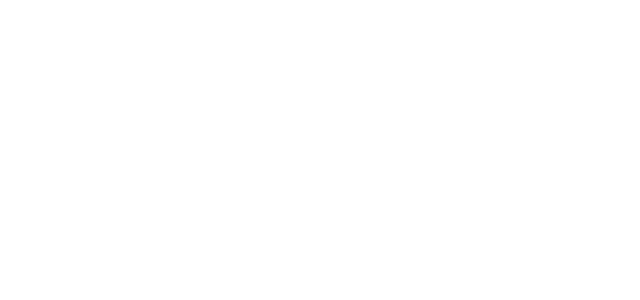
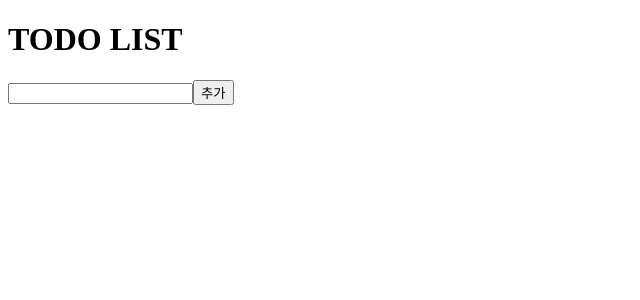
Before and after one commit to wanted-pre-onboarding-team-7/pre-onboarding-8th-1-7, a React (Create React App) app: page /todo in a window 1280 px wide. Shown: the top 300 px of the page, without its empty margins (0-640 px from the left). Built offline with nearby package versions, Linux system fonts and the light colour scheme; sample sign-in values are in the browser's storage.

Commit message:
Feat: 투두 입력 기능

```diff
--- a/src/pages/Todo.jsx
+++ b/src/pages/Todo.jsx
@@ -1,9 +1,48 @@
+import { useState } from 'react';
 import { Navigate } from 'react-router-dom';
+import axios from 'axios';
+import { BASE_URL } from '../constants/constants';
 
 function Todo() {
   const token = localStorage.getItem('token');
+  const [text, setText] = useState('');
 
-  return <>{!token && <Navigate to="/" replace={true} />}</>;
+  const handleCreate = async () => {
+    try {
+      const response = await axios.post(
+        `${BASE_URL}todos`,
+        {
+          todo: text,
+        },
+        {
+          headers: {
+            Authorization: `Bearer ${token}`,
+          },
+        },
+      );
+      if (response.status === 201) window.location.reload();
+    } catch (err) {
+      console.error(err);
+    }
+  };
+  return (
+    <>
+      {!token && <Navigate to="/" replace={true} />}
+      <main>
+        <h1>TODO LIST</h1>
+        <section>
+          <input
+            type="text"
+            onChange={(e) => {
+              setText(e.target.value);
+            }}
+          ></input>
+          <button type="button" onClick={handleCreate}>
+            추가
+          </button>
+        </section>
+      </main>
+    </>
+  );
 }
-
 export default Todo;
```
